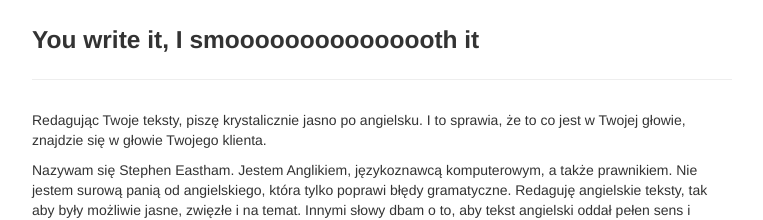
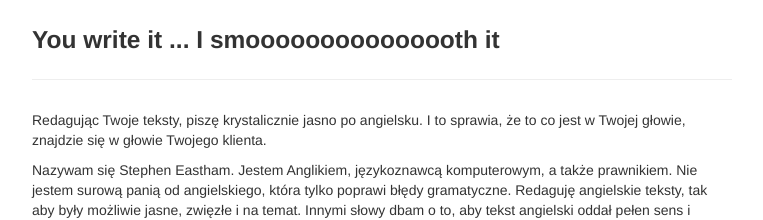
Before and after one commit to StephenEastham/StephenEastham.github.io, a Jekyll site: the page built from index.md, in a window 1280 px wide. Shown: the top 220 px of the page, without its empty margins (258-1021 px from the left). Built offline with Jekyll 4.4.1, drawn with Linux system fonts in a browser that asks for light colours.

```diff
--- a/index.md
+++ b/index.md
@@ -1,6 +1,6 @@
 ---
 layout: page
-title: You write it, <!--<br markdown="1">-->I  smooooooooooooooth it
+title: You write it ... <!--<br markdown="1">-->I  smooooooooooooooth it
 tagline:
 description:
 ---
```
